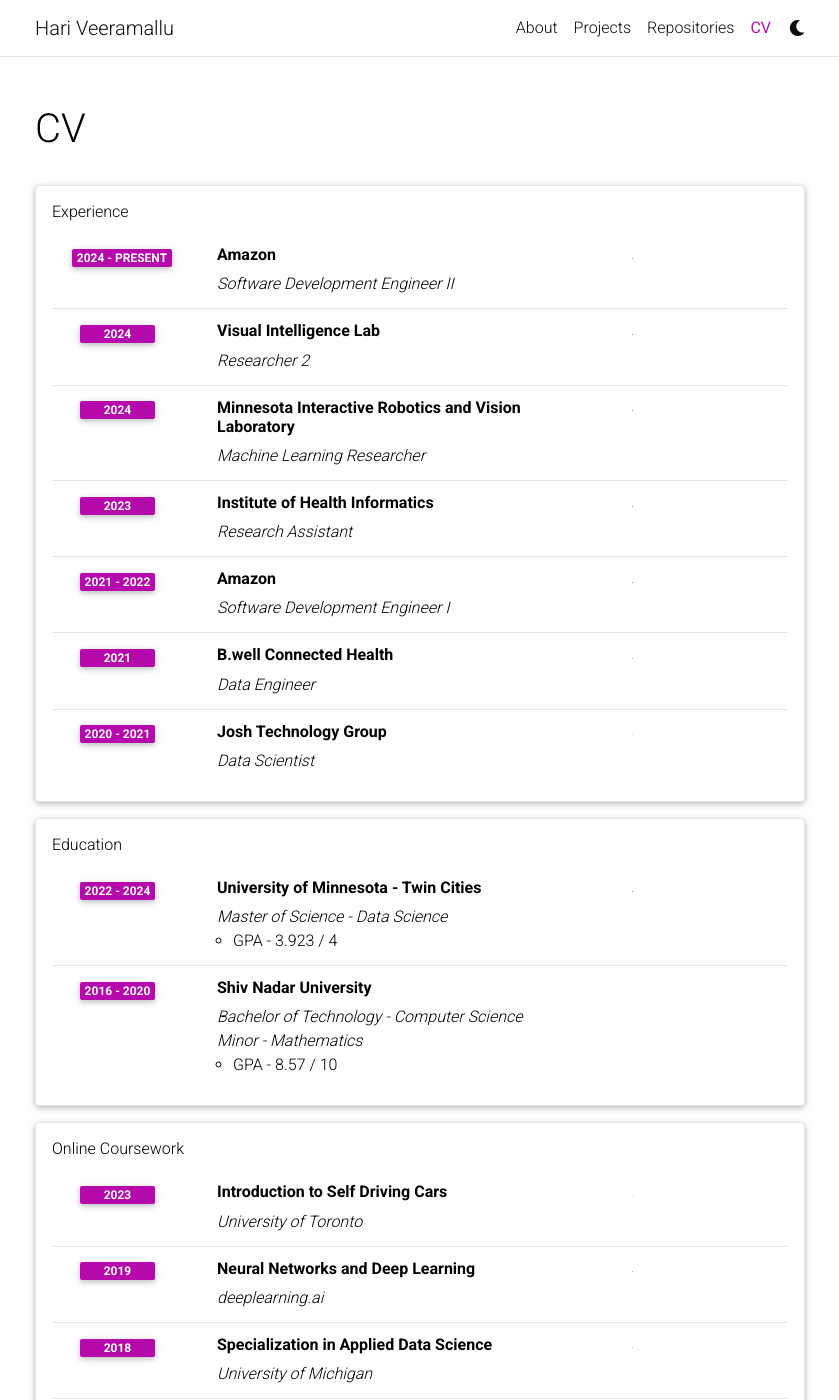
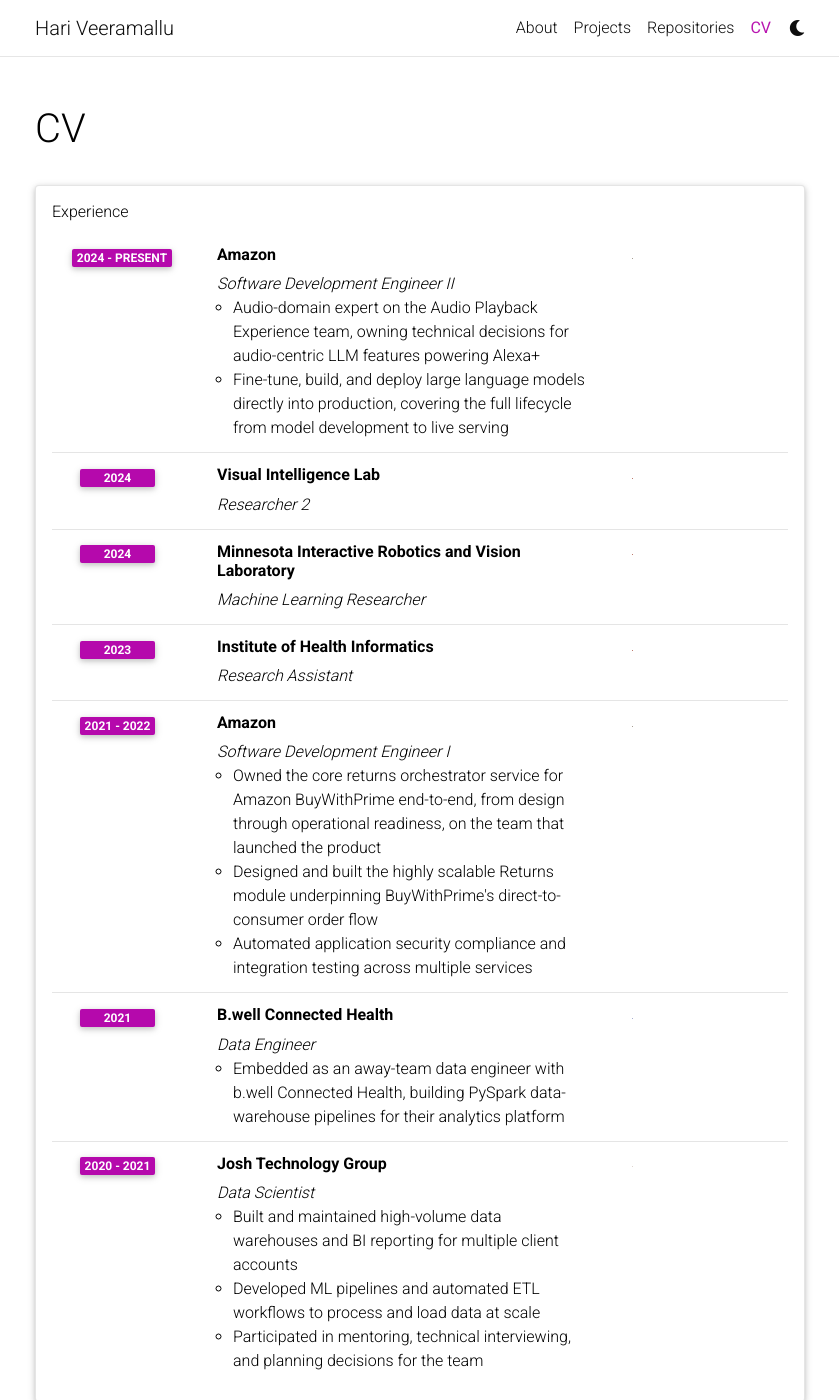
Before and after one commit to Raghuram-Veeramallu/raghuram-veeramallu.github.io, a Jekyll site: the page built from _pages/cv.md, in a window 1280 px wide and 1400 px high. Shown: the whole window, without its empty margins (220-1059 px from the left). Built offline with Jekyll 4.4.1, drawn with Linux system fonts in a browser that asks for light colours; full-size pictures stand in for the smaller copies a plugin makes; comment, search, counter and statistics services are not loaded; a style sheet for code colours, icons or effects is not loaded.

Commit message:
Reposition copy toward senior scope and fix stale domain config
- Fix _config.yml url/github_username left over from the GitHub
  username rename (Raghuram-Veeramallu -> Hari-Veeramallu), which was
  causing the canonical tag and Repositories page to point at a dead
  domain. Also enable OG/Schema.org meta tags for link previews.
- Rewrite the About hero and bio to lead with ownership and domain
  expertise (audio-domain expert, fine-tune/build/deploy LLMs in
  production) instead of generalist/"contributed to" framing.
- Add missing CV bullets for every Experience entry (previously just
  bare job titles with no scope/impact) using previously-published
  resume content that never made it into this site.
- Add a "Software Engineering" project category and surface real
  Amazon work (BuyWithPrime returns orchestration, Alexa+ audio LLM
  systems) on the Projects page, which previously showed only
  pre-Amazon academic/hackathon projects.

Co-Authored-By: Claude <noreply@anthropic.com>

```diff
--- a/_config.yml
+++ b/_config.yml
@@ -8,7 +8,7 @@ middle_name: Sai Raghuram
 last_name: Veeramallu
 email: harisaiv@amazon.com
 description: > # the ">" symbol means to ignore newlines until "footer_text:"
-  Personal portfolio of Hari Veeramallu — SDE at Amazon, specializing in LLMs, Computer Vision, and distributed backend systems.
+  Personal portfolio of Hari Veeramallu — Software Development Engineer at Amazon, fine-tuning, building, and deploying production LLM systems for Alexa+, and the audio-domain expert on his team.
 footer_text: >
   Powered by <a href="https://jekyllrb.com/" target="_blank">Jekyll</a> with <a href="https://github.com/alshedivat/al-folio">al-folio</a> theme.
   Hosted by <a href="https://pages.github.com/" target="_blank">GitHub Pages</a>.
@@ -18,7 +18,7 @@ keywords: hari veeramallu, amazon, software engineer, machine learning, computer
 lang: en # the language of your site (for example: en, fr, cn, ru, etc.)
 icon: logo.png  # the emoji used as the favicon (alternatively, provide image name in /assets/img/)
 
-url: https://raghuram-veeramallu.github.io # the base hostname & protocol for your site
+url: https://hari-veeramallu.github.io # the base hostname & protocol for your site
 baseurl: / # the subpath of your site, e.g. /blog/
 last_updated: false # set to true if you want to display last updated in the footer
 impressum_path:  # set to path to include impressum link in the footer, use the same path as permalink in a page, helps to conform with EU GDPR
@@ -59,15 +59,15 @@ max_width: 800px
 # Open Graph & Schema.org
 # -----------------------------------------------------------------------------
 # Display links to the page with a preview object on social media.
-serve_og_meta: false # Include Open Graph meta tags in the HTML head
-serve_schema_org: false # Include Schema.org in the HTML head
+serve_og_meta: true # Include Open Graph meta tags in the HTML head
+serve_schema_org: true # Include Schema.org in the HTML head
 og_image: # The site-wide (default for all links) Open Graph preview image
 
 # -----------------------------------------------------------------------------
 # Social integration
 # -----------------------------------------------------------------------------
 
-github_username: Raghuram-Veeramallu # your GitHub user name
+github_username: Hari-Veeramallu # your GitHub user name
 gitlab_username: # your GitLab user name
 twitter_username: # your Twitter handle
 mastodon_username: # your mastodon instance+username in the format instance.tld/@username
--- a/_data/cv.yml
+++ b/_data/cv.yml
@@ -7,6 +7,9 @@
       year: 2024 - Present
       title:
         - Software Development Engineer II
+      description:
+        - Audio-domain expert on the Audio Playback Experience team, owning technical decisions for audio-centric LLM features powering Alexa+
+        - Fine-tune, build, and deploy large language models directly into production, covering the full lifecycle from model development to live serving
     - institution: Visual Intelligence Lab
       location: Minneapolis, MN
       logo: umn.png
@@ -31,18 +34,28 @@
       year: 2021 - 2022
       title:
         - Software Development Engineer I
+      description:
+        - Owned the core returns orchestrator service for Amazon BuyWithPrime end-to-end, from design through operational readiness, on the team that launched the product
+        - Designed and built the highly scalable Returns module underpinning BuyWithPrime's direct-to-consumer order flow
+        - Automated application security compliance and integration testing across multiple services
     - institution: B.well Connected Health
       location: Baltimore, MD (Remote)
       logo: bwell.png
       year: 2021
       title:
         - Data Engineer
+      description:
+        - Embedded as an away-team data engineer with b.well Connected Health, building PySpark data-warehouse pipelines for their analytics platform
     - institution: Josh Technology Group
       location: Gurgaon, Harayana, India
       logo: jtg.png
       year: 2020 - 2021
       title:
         - Data Scientist
+      description:
+        - Built and maintained high-volume data warehouses and BI reporting for multiple client accounts
+        - Developed ML pipelines and automated ETL workflows to process and load data at scale
+        - Participated in mentoring, technical interviewing, and planning decisions for the team
 
 - title: Education
   type: time_table
```
Also changed, not shown: _pages/about.md (+4 -4 lines), _pages/projects.md (+1 -1 lines), _projects/10_amzn_bwp.md (+6 -7 lines), _projects/23_alexa_audio_llm.md (added, +7 -0 lines).
